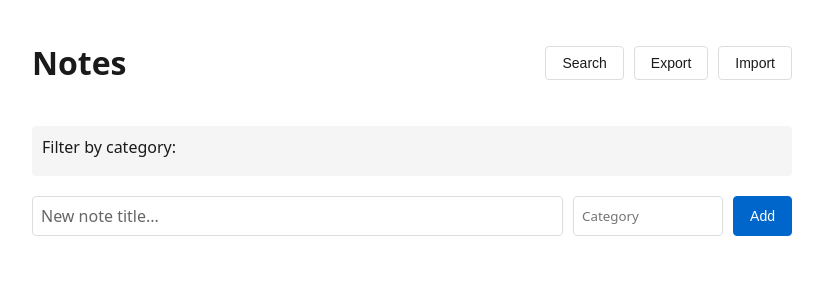
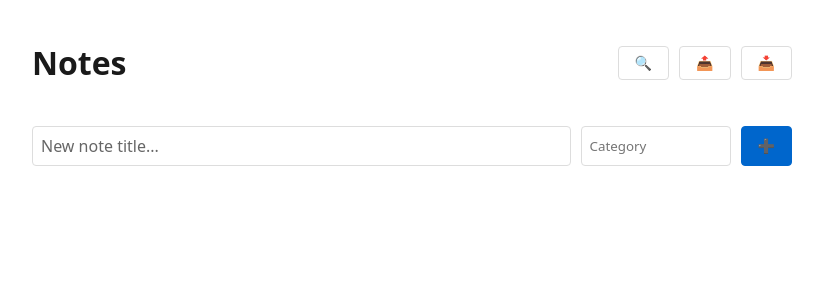
Before and after one commit to sak96/noteflow, a Vue app: page / in a window 1280 px wide. Shown: the top 300 px of the page, without its empty margins (228-1051 px from the left). Built offline with nearby package versions, Linux system fonts and the light colour scheme.

Commit message:
Fix stuff

```diff
--- a/src/components/FileList.vue
+++ b/src/components/FileList.vue
@@ -3,9 +3,9 @@
     <header class="header">
       <h1>Notes</h1>
       <div class="header-actions">
-        <button @click="goToSearch" class="btn">Search</button>
-        <button @click="exportNotes" class="btn">Export</button>
-        <button @click="triggerImport" class="btn">Import</button>
+        <button @click="goToSearch" class="btn">🔍</button>
+        <button @click="exportNotes" class="btn">📤</button>
+        <button @click="triggerImport" class="btn">📥</button>
         <input
           ref="fileInput"
           type="file"
@@ -15,20 +15,6 @@
         />
       </div>
     </header>
-
-    <div class="filter-bar">
-      <label>Filter by category:</label>
-      <div class="category-filters">
-        <label v-for="cat in store.categories" :key="cat" class="checkbox-label">
-          <input
-            type="checkbox"
-            :value="cat"
-            v-model="store.filterCategories"
-          />
-          {{ cat }}
-        </label>
-      </div>
-    </div>
 
     <div class="add-form">
       <div
@@ -47,12 +33,17 @@
       <datalist id="categories">
         <option v-for="cat in store.categories" :key="cat" :value="cat" />
       </datalist>
-      <button @click="addNote" class="btn btn-primary">Add</button>
+      <button @click="addNote" class="btn btn-primary">➕</button>
     </div>
 
     <div class="notes-list">
-      <div v-for="(notes, category) in store.groupedByCategory" :key="category" class="category-group">
-        <h3 class="category-title">{{ category || 'Uncategorized' }}</h3>
+      <details
+        v-for="(notes, category) in store.groupedByCategory"
+        :key="category"
+        class="category-group"
+        open
+      >
+        <summary class="category-title">{{ category || 'Uncategorized' }}</summary>
         <draggable
           :list="notes"
           item-key="id"
@@ -62,19 +53,19 @@
         >
           <template #item="{ element }">
             <div class="note-item" :data-id="element.id">
+              <span class="drag-handle">⋮⋮</span>
               <span
                 contenteditable
                 class="note-title"
                 @blur="updateTitle(element.id, $event)"
                 @keydown.enter.prevent="$event.target.blur()"
               >{{ element.name }}</span>
-              <div class="note-actions">
-                <button @click="goToFile(element.id)" class="btn btn-small">Go</button>
-              </div>
+              <span class="note-category">{{ element.category }}</span>
+              <button @click="goToFile(element.id)" class="btn btn-small">✎</button>
             </div>
           </template>
         </draggable>
-      </div>
+      </details>
     </div>
   </div>
 </template>
@@ -175,27 +166,6 @@ async function exportNotes() {
   gap: 10px;
 }
 
-.filter-bar {
-  margin-bottom: 20px;
-  padding: 10px;
-  background: var(--bg-secondary);
-  border-radius: 4px;
-}
-
-.category-filters {
-  display: flex;
-  flex-wrap: wrap;
-  gap: 10px;
-  margin-top: 8px;
-}
-
-.checkbox-label {
-  display: flex;
-  align-items: center;
-  gap: 4px;
-  cursor: pointer;
-}
-
 .add-form {
   display: flex;
   gap: 10px;
@@ -227,7 +197,7 @@ async function exportNotes() {
 }
 
 .category-group {
-  margin-bottom: 20px;
+  margin-bottom: 15px;
 }
 
 .category-title {
@@ -235,6 +205,7 @@ async function exportNotes() {
   color: var(--fg-secondary);
   margin-bottom: 8px;
   text-transform: uppercase;
+  cursor: pointer;
 }
 
 .draggable-list {
@@ -245,15 +216,24 @@ async function exportNotes() {
 
 .note-item {
   display: flex;
-  justify-content: space-between;
   align-items: center;
+  gap: 10px;
   padding: 10px;
   background: var(--bg-secondary);
   border-radius: 4px;
-  cursor: grab;
 }
 
-.note-item:active {
+.drag-handle {
+  cursor: grab;
+  color: var(--fg-secondary);
+  user-select: none;
+}
+
+.drag-handle:active {
+  cursor: grabbing;
+}
+
+.note-item:active .drag-handle {
   cursor: grabbing;
 }
 
@@ -263,8 +243,9 @@ async function exportNotes() {
   min-width: 0;
 }
 
-.note-actions {
-  display: flex;
-  gap: 8px;
+.note-category {
+  color: var(--fg-secondary);
+  font-size: 12px;
+  min-width: 80px;
 }
 </style>
--- a/src/stores/notes.js
+++ b/src/stores/notes.js
@@ -22,12 +22,8 @@ export const useNotesStore = defineStore('notes', {
     },
 
     groupedByCategory: (state) => {
-      const filtered = state.filterCategories.length === 0
-        ? state.notes
-        : state.notes.filter(n => n.category && state.filterCategories.includes(n.category));
-
       const groups = {};
-      filtered.forEach(note => {
+      state.notes.forEach(note => {
         const cat = note.category || '';
         if (!groups[cat]) groups[cat] = [];
         groups[cat].push(note);
@@ -37,7 +33,20 @@ export const useNotesStore = defineStore('notes', {
         groups[cat].sort((a, b) => a.order - b.order);
       });
 
-      return groups;
+      const sortedKeys = Object.keys(groups).sort((a, b) => {
+        const aEmpty = a === '';
+        const bEmpty = b === '';
+        if (aEmpty && !bEmpty) return 1;
+        if (!aEmpty && bEmpty) return -1;
+        return a.localeCompare(b);
+      });
+
+      const sortedGroups = {};
+      sortedKeys.forEach(key => {
+        sortedGroups[key] = groups[key];
+      });
+
+      return sortedGroups;
     },
 
     getNoteById: (state) => (id) => {
```
Also changed, not shown: 1 other file (tests, documents, lock files or other folders).
